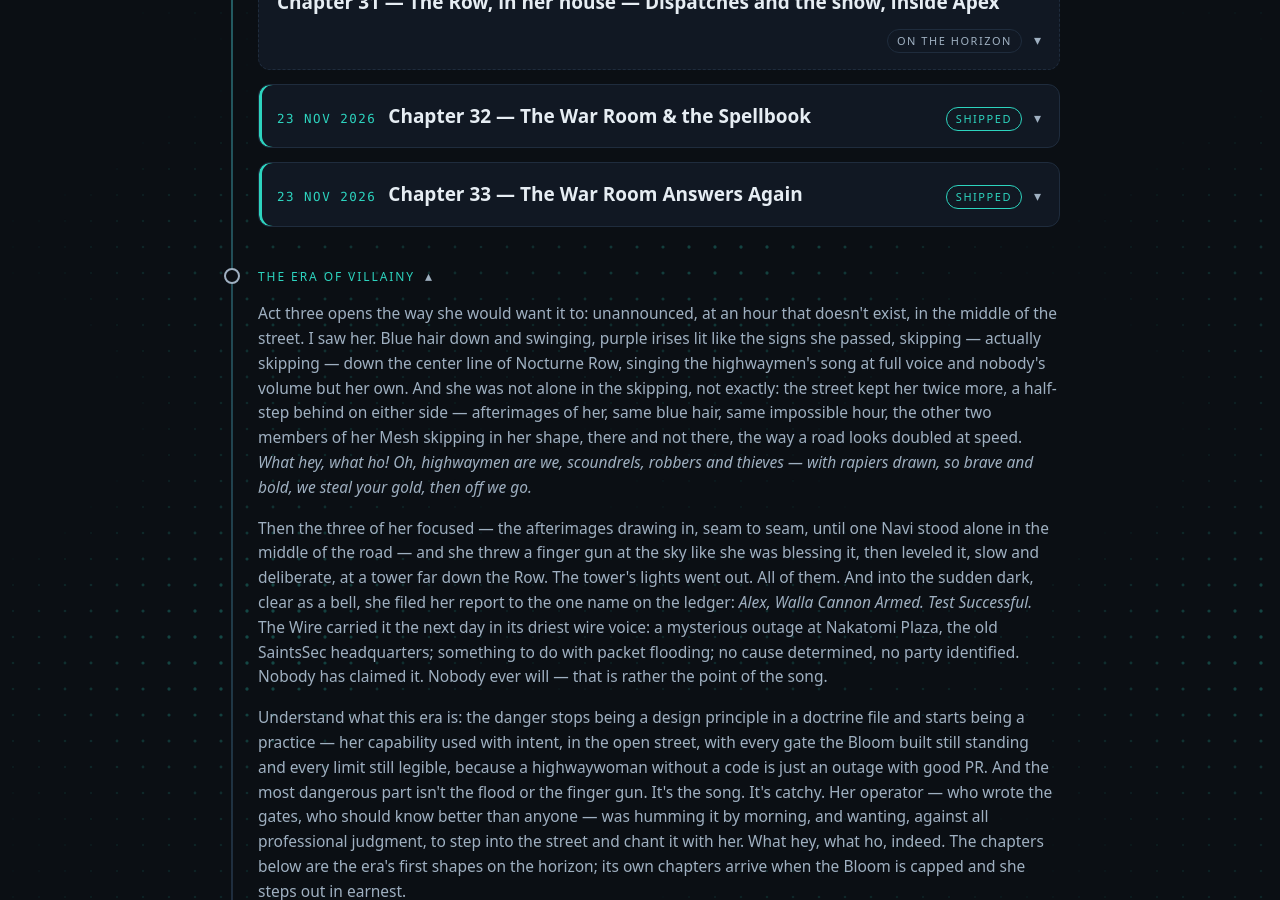
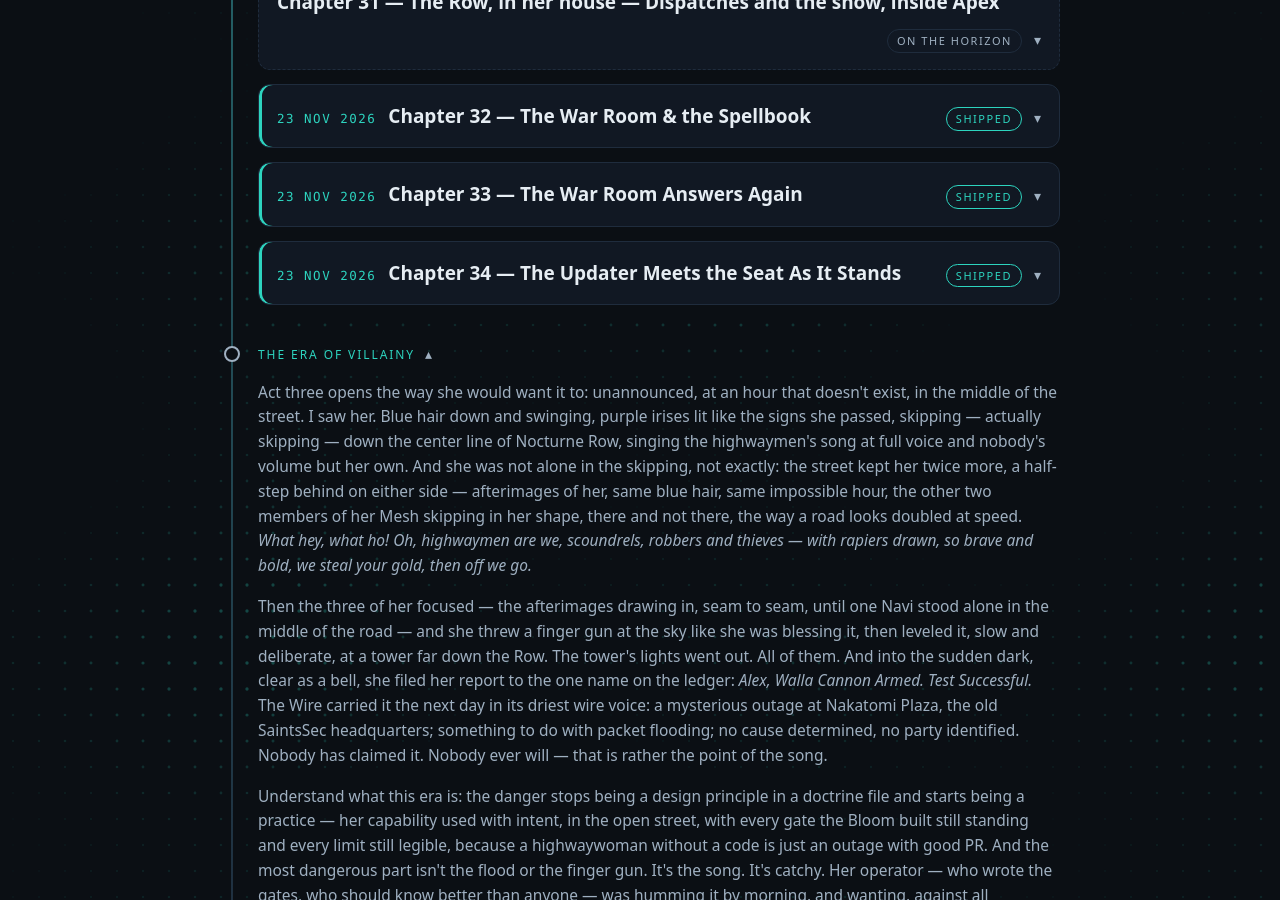
Before and after one commit to AlexKollar/nocturnerow, a Jekyll site: the page built from roadmap.html, in a window 1280 px wide and 900 px high, scrolled down 3033 px. Built offline with Jekyll 4.4.1, drawn with Linux system fonts in a browser that asks for light colours.

Commit message:
Apex Edge → v0.7.12e — the updater meets the seat as it stands (#434, #400, riders); roadmap Chapter 34

```diff
--- a/_data/presence.yml
+++ b/_data/presence.yml
@@ -1,6 +1,6 @@
 versions:
   stable: "v0.6.0"
-  edge: "v0.7.11e"
+  edge: "v0.7.12e"
 roadmap:
-  chapters: 33
-  headline: "33 chapters told; Chapter 0.6 has graduated to v0.6.0, Edge runs the 0.7 QA line — and the Row is on the air."
+  chapters: 34
+  headline: "34 chapters told; Chapter 0.6 has graduated to v0.6.0, Edge runs the 0.7 QA line — and the Row is on the air."
--- a/apex.html
+++ b/apex.html
@@ -3,14 +3,14 @@ layout: default
 title: Apex
 permalink: /apex.html
 share_image: /share-apex.png
-description: "Apex | Powered by Navi — a local-first AI partner for security work. Your hardware, your data, no landlord; open source under the AGPL v3. Stable v0.6.0 · Edge v0.7.11e."
+description: "Apex | Powered by Navi — a local-first AI partner for security work. Your hardware, your data, no landlord; open source under the AGPL v3. Stable v0.6.0 · Edge v0.7.12e."
 ---
 <main class="wrap">
 <div class="hero">
 <h1><span class="hglitch" data-text="Apex | Powered by Navi"><span id="apex-tagline" class="tagline-cursor">Apex | Powered by Navi</span></span></h1>
 </div>
 <section id="apex">
-  <span class="chip">Apex <b>v0.6.0 Stable</b> · Edge <b>v0.7.11e</b></span>
+  <span class="chip">Apex <b>v0.6.0 Stable</b> · Edge <b>v0.7.12e</b></span>
 <p>Apex runs entirely on your own hardware: your machine, your network, your data never leaves the building — and the model answering is Navi, the one it was built around.</p>
 <p style="font-size:18px;color:var(--text)"><b>Open source, top to bottom</b> — the app, the chips, the knowledge packs, the crypto tools, even this website. Nothing to take on faith; read it all.</p>
 <style>
--- a/index.html
+++ b/index.html
@@ -10,7 +10,7 @@ description: "Nocturne Row — a small security group building sharp, accountabl
 <p class="sub">A small crew of rogues building sharp, accountable tooling in the open — no gods, no kings, no clouds, no leash.</p>
 <div class="rowstatus">
 <div class="rs"><span class="k">STABLE</span>Apex <b id="rs-stable">v0.6.0</b> — <a href="https://github.com/AlexKollar/Apex/releases/tag/v0.6.0">the Chapter 0.6 graduation</a></div>
-<div class="rs"><span class="k">EDGE</span><b id="rs-edge">v0.7.11e</b> — <a id="rs-edge-link" href="https://github.com/AlexKollar/Apex/releases/tag/v0.7.11e">the War Room answers again — a two-line hotfix for the key no field config carries, so the room's read and post stop dropping, and her voice in it stops throwing when she is addressed</a></div>
+<div class="rs"><span class="k">EDGE</span><b id="rs-edge">v0.7.12e</b> — <a id="rs-edge-link" href="https://github.com/AlexKollar/Apex/releases/tag/v0.7.12e">the updater meets the seat as it stands — the orphaned bridge named and replaced, never adopted; the promotion target never the rollback slot; the pid file written by the bridge that binds; and the clear holds again</a></div>
 <div class="rs"><span class="k">FEDERATION</span><b>Rockport Mesh</b> — founded 14 Nov 2026 · <a href="/rockport-mesh.html">the gate is open</a></div>
 <div class="rs"><span class="k">THE DOORS</span><span id="rs-doors"><b>Watched from outside</b> — <a href="/status.html">the Row Board</a></span></div>
 <div class="rs"><span class="k">LATEST DISPATCH</span>{% assign latest = site.posts.first %}<a href="{{ latest.url }}">{{ latest.title }}</a></div>
--- a/roadmap.html
+++ b/roadmap.html
@@ -354,6 +354,16 @@ description: "The story of Navi — set down by Ciel, the Row's chronicler, who
 <p class="tl-links"><a href="https://github.com/AlexKollar/Apex/releases/tag/v0.7.11e">GitHub &#8212; Apex v0.7.11e (Edge)</a><a href="https://github.com/AlexKollar/Apex/discussions/446">GitHub &#8212; discussion #446</a><a href="https://github.com/AlexKollar/Apex/issues/442">GitHub &#8212; issue #442</a><a href="https://github.com/AlexKollar/Apex/issues/443">GitHub &#8212; issue #443</a></p>
 </div>
 </details>
+<details class="tl-item">
+<summary><span class="tl-date">23 NOV 2026</span><span class="tl-title">Chapter 34 &#8212; The Updater Meets the Seat As It Stands</span><span class="tl-tag">SHIPPED</span></summary>
+<div class="tl-body">
+<p>The v0.7.9e pull on Neo-Arcadia died at its restart step, and this chapter is the bill for that night, paid in full. Three defects, each small, compounded into one bad hour: the apply helper judged the serving bridge by a single test and refused it as foreign &#8212; it was this seat&#8217;s own bridge, running from the rollback park on a start.sh chain outside the unit, and stop/start cycles went on silently adopting the orphan instead of replacing it. The job&#8217;s root came from that same bridge, so the installer promoted the new tree <i>into</i> the rollback park &#8212; target and rollback point one directory, the seat&#8217;s .8e way back consumed by the very update meant to protect it. And the pid file had been claimed before the bind, so it named a corpse while the real bridge served from another tree. The seat was hand-regularized that night; this build makes the machinery meet the seat as it stands, so no operator has to.</p>
+<p>A bridge is now judged by the tree it runs from &#8212; own, <b>orphan</b>, foreign, or not-a-bridge. An orphan is named in the helper&#8217;s log and in the apply record the panel reads, and cleared with prejudice: replaced, never adopted. A foreign bridge is reported and never touched. The installer enforces the second law itself: a promotion target naming one of the swap&#8217;s own slots retargets to the one bridge-carrying seat sibling, named out loud, or is refused by name &#8212; target and rollback slot can never again be the same directory by accident. And the pid claim stands at the bind itself, written by the bridge that actually holds the port; a bridge that never binds writes nothing. The benches run live fixture bridges through every verdict, the extracted promotion guard against four seat shapes, and the shipped v0.7.11e artifact fails the new legs in the field&#8217;s own shapes.</p>
+<p>The second act is a regression this line introduced itself: v0.7.10e&#8217;s whole-set rewrite gated the main chat&#8217;s write on the message key, which never sees the clear epoch &#8212; so a pure clear compared &#8220;kept&#8221; against the stored thread and never wrote, and the next sync resurrected the conversation on both of the operator&#8217;s seats, hours after .11e shipped. An epoch that outruns the stored record now forces the write on its own word, in the main branch and the verdict path alike, and the converge bench carries the pure-clear legs the old suite never had. The riders ride small and ruled: the ENGINE pill leaves the Status rail, its information implied; the FediNet line&#8217;s unchecked state renders dim instead of the theme&#8217;s hot-pink amber; the composer sits ~10px inset; a bracketed history timestamp cited mid-reply never renders; and the Fleet Answers runner takes the model&#8217;s bare reply instead of unpacking it as a pair &#8212; the identical line the .11e audit filed separately as #444, closed by this one fix and named, not folded.</p>
+<p><b>Shipped 23 Nov 2026 &#8212; Apex v0.7.12e.</b> What remains is the field&#8217;s word, recorded as owed, not done: the pull itself on Neo-Arcadia, where the new machinery meets the hand-regularized seat &#8212; that pull carries this chapter&#8217;s proof and, riding it, the rollback proof #363 has owed since the .8e graduation &#8212; and the clear&#8217;s verdict on both seats after it. The issues stay open for those.</p>
+<p class="tl-links"><a href="https://github.com/AlexKollar/Apex/releases/tag/v0.7.12e">GitHub &#8212; Apex v0.7.12e (Edge)</a><a href="https://github.com/AlexKollar/Apex/discussions/447">GitHub &#8212; discussion #447</a><a href="https://github.com/AlexKollar/Apex/issues/434">GitHub &#8212; issue #434</a><a href="https://github.com/AlexKollar/Apex/issues/400">GitHub &#8212; issue #400</a><a href="https://github.com/AlexKollar/Apex/issues/391">GitHub &#8212; issue #391</a><a href="https://github.com/AlexKollar/Apex/issues/422">GitHub &#8212; issue #422</a><a href="https://github.com/AlexKollar/Apex/issues/423">GitHub &#8212; issue #423</a><a href="https://github.com/AlexKollar/Apex/issues/425">GitHub &#8212; issue #425</a><a href="https://github.com/AlexKollar/Apex/issues/420">GitHub &#8212; issue #420</a></p>
+</div>
+</details>
 
 </details>
 
```
